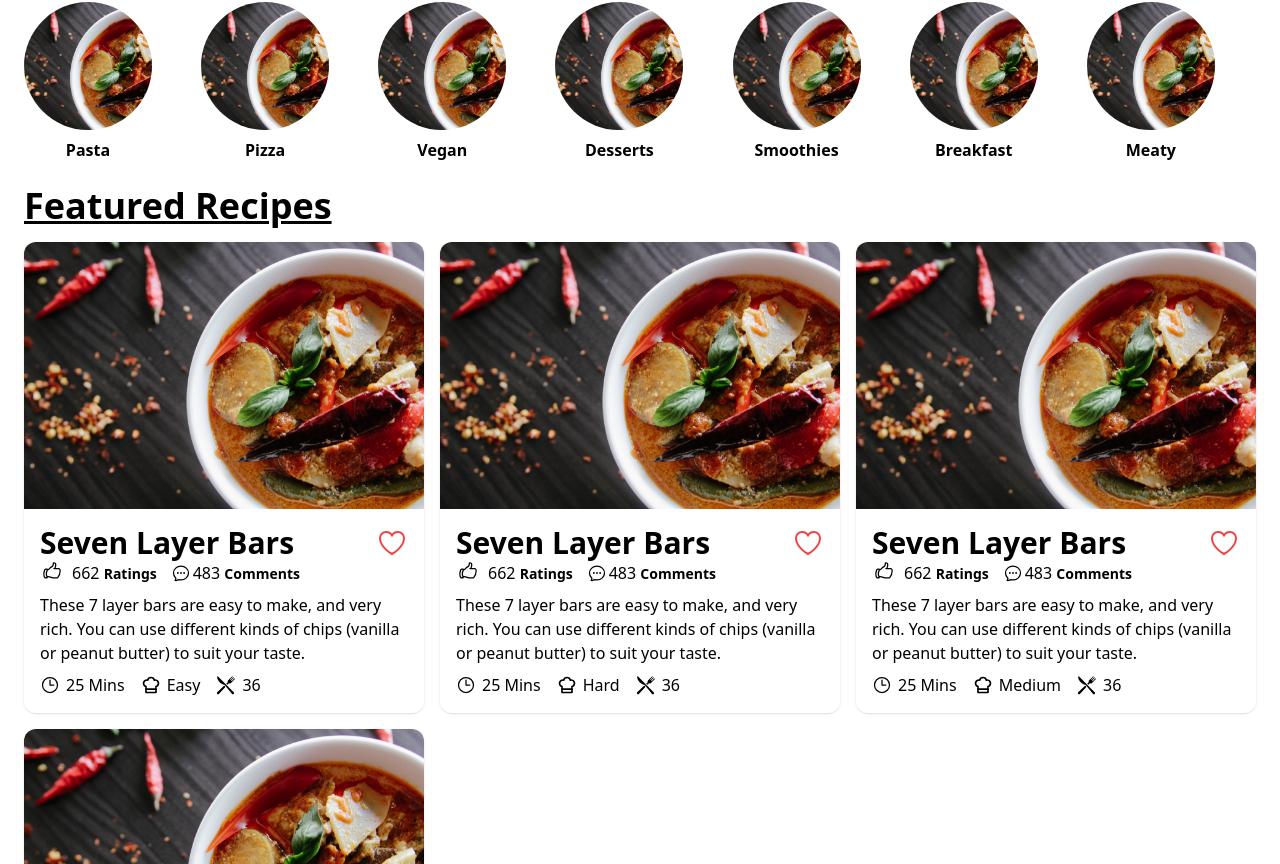
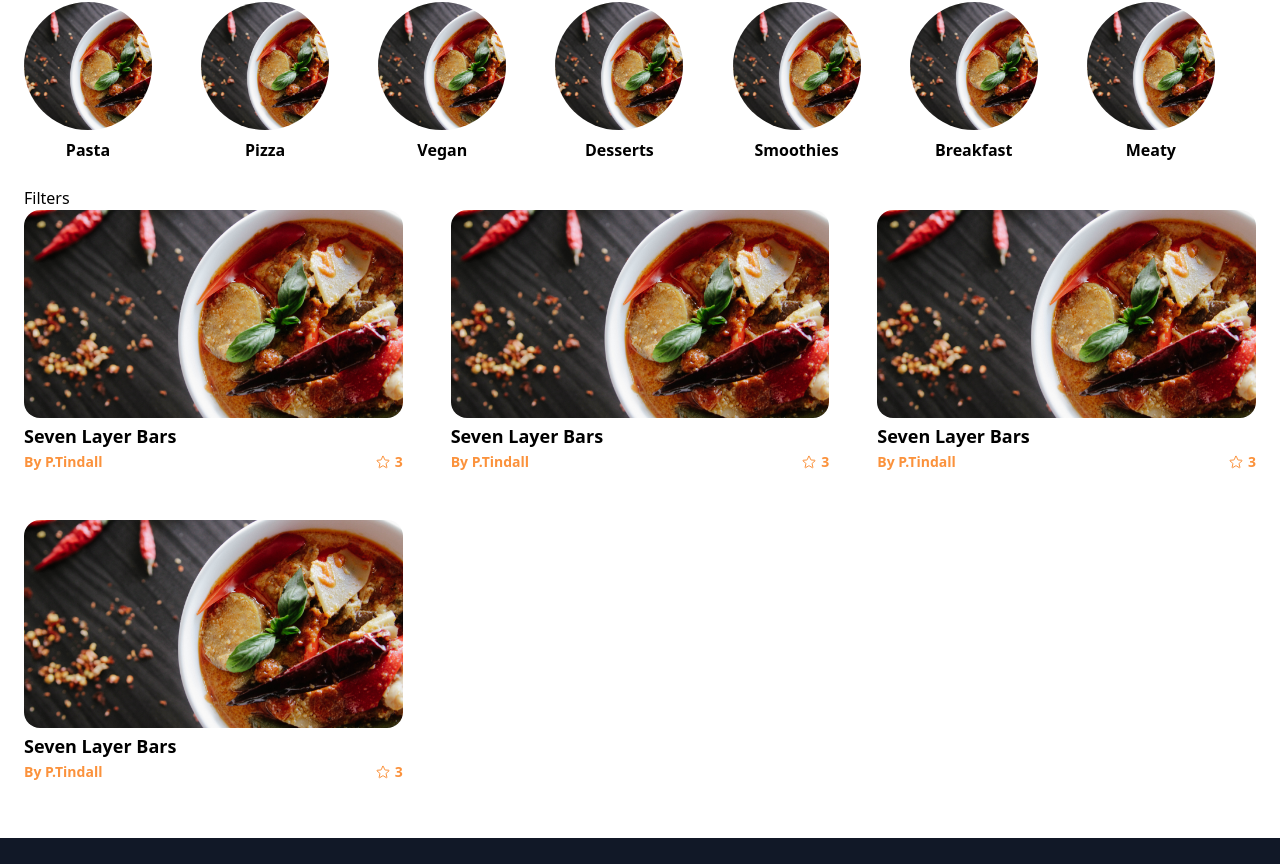
Before and after one commit to Jon-Felipe/Tasty-React, a React (Vite) app: page / in a window 1280 px wide. Shown: the part 756-1620 px from the top of the page. Built offline with nearby package versions, Linux system fonts and the light colour scheme.

Commit message:
recipe styling updates

```diff
--- a/src/components/Recipe.tsx
+++ b/src/components/Recipe.tsx
@@ -1,77 +1,34 @@
 import React from 'react';
-import {
-  HeartIcon,
-  HandThumbUpIcon,
-  ChatBubbleOvalLeftEllipsisIcon,
-  ClockIcon,
-} from '@heroicons/react/24/outline';
-import { TbChefHat } from 'react-icons/tb';
-import { GiKnifeFork } from 'react-icons/gi';
+import { StarIcon } from '@heroicons/react/24/outline';
 import foodImg from '../assets/hero-img.jpg';
 
 type Props = {
   text: string;
   image: string;
-  ratingAmt: number;
-  reviews: number;
-  description: string;
-  cookTime: number;
-  difficulty: string;
-  serving: number;
+  averageRating: number;
+  author: string;
 };
 
-const Recipe = ({
-  text,
-  image,
-  ratingAmt,
-  reviews,
-  description,
-  cookTime,
-  difficulty,
-  serving,
-}: Props) => {
+const Recipe = ({ text, image, averageRating, author }: Props) => {
   return (
-    <article className='shadow rounded-xl overflow-hidden'>
-      <img src={foodImg} alt={text} />
-      <section className='py-2 lg:py-4 px-4 lg:-x-8'>
-        <header className='flex items-center justify-between'>
-          <h3 className='text-3xl font-semibold'>{text}</h3>
-          <button type='button'>
-            <HeartIcon className='h-8 w-8 text-red-500' />
-          </button>
-        </header>
-        <section className='flex items-center gap-3'>
-          <div className='flex gap-2'>
-            <HandThumbUpIcon className='h-5 w-6' />
-            <p>
-              {ratingAmt} <span className='font-semibold text-sm'>Ratings</span>
+    <article>
+      <img
+        src={foodImg}
+        alt={text}
+        className='rounded-2xl w-full h-52 object-cover'
+      />
+      <div className='mt-1'>
+        <h3 className='font-semibold text-lg'>{text}</h3>
+        <div className='flex items-center justify-between mt-0.5'>
+          <p className='text-sm text-orange-400 font-semibold'>By {author}</p>
+          <div className='flex items-center justify-center gap-1'>
+            <StarIcon className='w-4 h-4 text-orange-400' />
+            <p className='text-orange-400 text-sm font-semibold'>
+              {averageRating}
             </p>
           </div>
-          <div className='flex items-center'>
-            <ChatBubbleOvalLeftEllipsisIcon className='h-5 w-6' />
-            <p>
-              {reviews} <span className='font-semibold text-sm'>Comments</span>
-            </p>
-          </div>
-        </section>
-        <div className='py-2'>
-          <p>{description}</p>
         </div>
-        <section className='flex items-center gap-4'>
-          <div className='flex items-center gap-1.5'>
-            <ClockIcon className='w-5 h-5' />
-            <p className='capitalize'>{cookTime} mins</p>
-          </div>
-          <div className='flex items-center gap-1.5'>
-            <TbChefHat className='w-5 h-5' />
-            <p className='capitalize'>{difficulty}</p>
-          </div>
-          <div className='flex items-center gap-1.5'>
-            <GiKnifeFork className='w-5 h-5' />
-            <p>{serving}</p>
-          </div>
-        </section>
-      </section>
+      </div>
     </article>
   );
 };
--- a/src/pages/Home.tsx
+++ b/src/pages/Home.tsx
@@ -57,12 +57,15 @@ const Home = (props: Props) => {
         </div>
       </article>
 
-      {/* explore recipes */}
+      {/* recipe content */}
       <article>
-        <h3 className='text-4xl font-semibold mb-4 underline'>
-          Featured Recipes
-        </h3>
-        <div className='grid grid-cols-1 md:grid-cols-2 lg:grid-cols-3 gap-4'>
+        {/* recipe filters */}
+        <section>
+          <h3>Filters</h3>
+        </section>
+
+        {/* recipes */}
+        <section className='grid grid-cols-1 md:grid-cols-2 lg:grid-cols-3 gap-12'>
           {recipes
             .map((recipe: RecipeType) => {
               return (
@@ -70,17 +73,13 @@ const Home = (props: Props) => {
                   key={recipe.id}
                   text={recipe.text}
                   image={recipe.image}
-                  ratingAmt={recipe.ratings}
-                  reviews={recipe.reviews}
-                  description={recipe.description}
-                  cookTime={recipe.recipe_details.cook_time}
-                  difficulty={recipe.recipe_details.difficulty}
-                  serving={recipe.recipe_details.servings}
+                  averageRating={recipe.averate_rating}
+                  author={recipe.author}
                 />
               );
             })
             .slice(0, 4)}
-        </div>
+        </section>
       </article>
     </div>
   );
```
